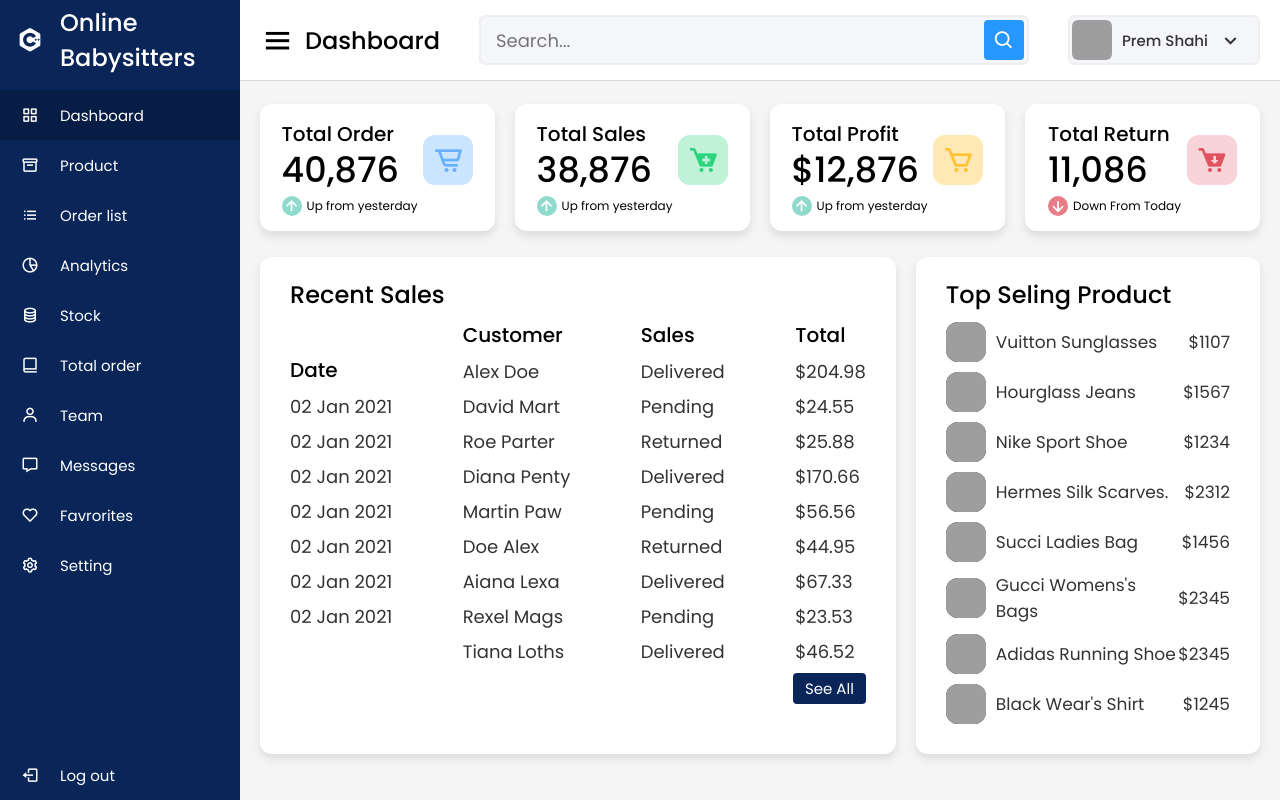
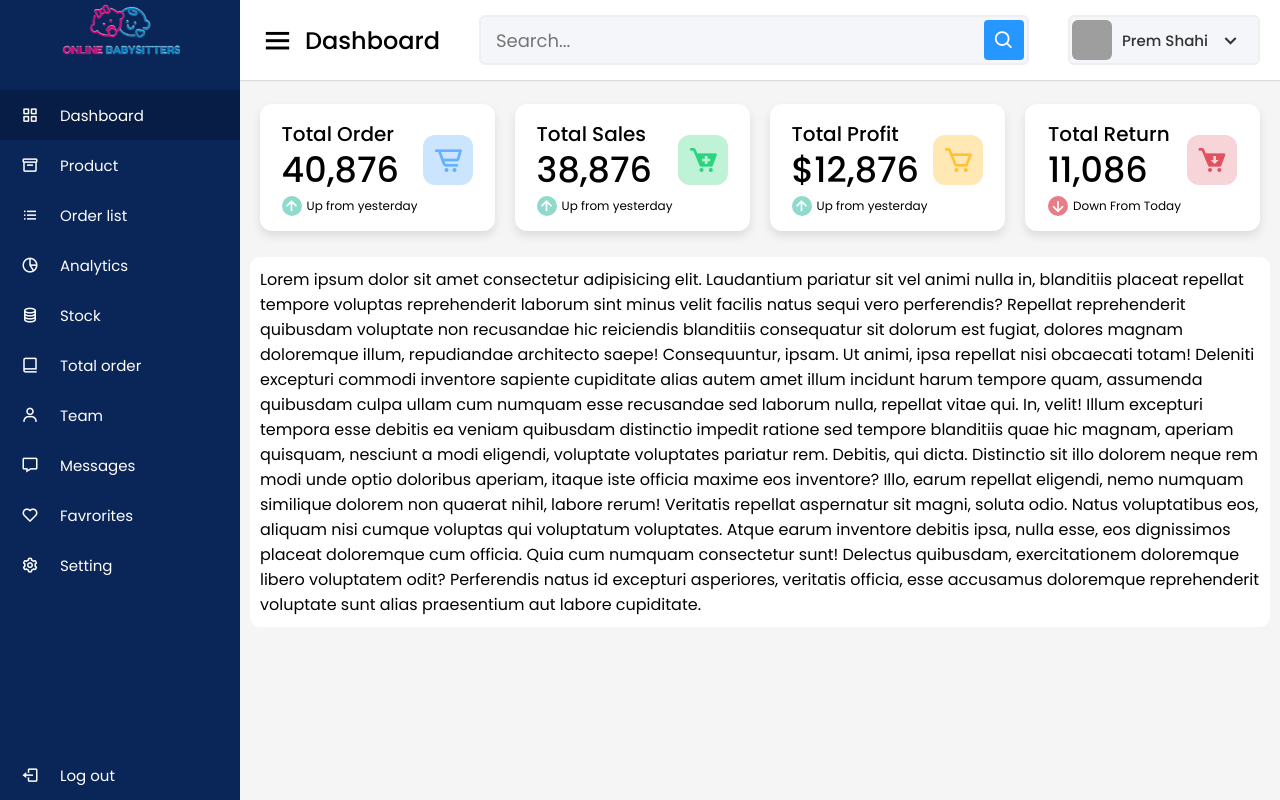
Before and after one commit to MAleemH/Online-Babysitters, a PHP site: page /admin/index.php in a window 1280 px wide. Run offline with PHP 8.4, Linux system fonts and the light colour scheme; grey boxes are pictures that could not be loaded.

Commit message:
Removed unnecessary data

```diff
--- a/admin/index.php
+++ b/admin/index.php
@@ -59,120 +59,15 @@
         </div>
       </div>
 
-      <div class="sales-boxes">
-        <div class="recent-sales box">
-          <div class="title">Recent Sales</div>
-          <div class="sales-details">
-            <ul class="details">
-              <li class="topic">Date</li>
-              <li><a href="#">02 Jan 2021</a></li>
-              <li><a href="#">02 Jan 2021</a></li>
-              <li><a href="#">02 Jan 2021</a></li>
-              <li><a href="#">02 Jan 2021</a></li>
-              <li><a href="#">02 Jan 2021</a></li>
-              <li><a href="#">02 Jan 2021</a></li>
-              <li><a href="#">02 Jan 2021</a></li>
-            </ul>
-            <ul class="details">
-            <li class="topic">Customer</li>
-            <li><a href="#">Alex Doe</a></li>
-            <li><a href="#">David Mart</a></li>
-            <li><a href="#">Roe Parter</a></li>
-            <li><a href="#">Diana Penty</a></li>
-            <li><a href="#">Martin Paw</a></li>
-            <li><a href="#">Doe Alex</a></li>
-            <li><a href="#">Aiana Lexa</a></li>
-            <li><a href="#">Rexel Mags</a></li>
-             <li><a href="#">Tiana Loths</a></li>
-          </ul>
-          <ul class="details">
-            <li class="topic">Sales</li>
-            <li><a href="#">Delivered</a></li>
-            <li><a href="#">Pending</a></li>
-            <li><a href="#">Returned</a></li>
-            <li><a href="#">Delivered</a></li>
-            <li><a href="#">Pending</a></li>
-            <li><a href="#">Returned</a></li>
-            <li><a href="#">Delivered</a></li>
-             <li><a href="#">Pending</a></li>
-            <li><a href="#">Delivered</a></li>
-          </ul>
-          <ul class="details">
-            <li class="topic">Total</li>
-            <li><a href="#">$204.98</a></li>
-            <li><a href="#">$24.55</a></li>
-            <li><a href="#">$25.88</a></li>
-            <li><a href="#">$170.66</a></li>
-            <li><a href="#">$56.56</a></li>
-            <li><a href="#">$44.95</a></li>
-            <li><a href="#">$67.33</a></li>
-             <li><a href="#">$23.53</a></li>
-             <li><a href="#">$46.52</a></li>
-          </ul>
-          </div>
-          <div class="button">
-            <a href="#">See All</a>
-          </div>
-        </div>
-        <div class="top-sales box">
-          <div class="title">Top Seling Product</div>
-          <ul class="top-sales-details">
-            <li>
-            <a href="#">
-              <img src="images/sunglasses.jpg" alt="">
-              <span class="product">Vuitton Sunglasses</span>
-            </a>
-            <span class="price">$1107</span>
-          </li>
-          <li>
-            <a href="#">
-               <img src="images/jeans.jpg" alt="">
-              <span class="product">Hourglass Jeans </span>
-            </a>
-            <span class="price">$1567</span>
-          </li>
-          <li>
-            <a href="#">
-             <img src="images/nike.jpg" alt="">
-              <span class="product">Nike Sport Shoe</span>
-            </a>
-            <span class="price">$1234</span>
-          </li>
-          <li>
-            <a href="#">
-              <img src="images/scarves.jpg" alt="">
-              <span class="product">Hermes Silk Scarves.</span>
-            </a>
-            <span class="price">$2312</span>
-          </li>
-          <li>
-            <a href="#">
-              <img src="images/blueBag.jpg" alt="">
-              <span class="product">Succi Ladies Bag</span>
-            </a>
-            <span class="price">$1456</span>
-          </li>
-          <li>
-            <a href="#">
-              <img src="images/bag.jpg" alt="">
-              <span class="product">Gucci Womens's Bags</span>
-            </a>
-            <span class="price">$2345</span>
-          <li>
-            <a href="#">
-              <img src="images/addidas.jpg" alt="">
-              <span class="product">Adidas Running Shoe</span>
-            </a>
-            <span class="price">$2345</span>
-          </li>
-          <li>
-            <a href="#">
-             <img src="images/shirt.jpg" alt="">
-              <span class="product">Black Wear's Shirt</span>
-            </a>
-            <span class="price">$1245</span>
-          </li>
-          </ul>
+      <div class="other-details">
+        <div>
+          Lorem ipsum dolor sit amet consectetur adipisicing elit. Laudantium pariatur sit vel animi nulla in, blanditiis placeat repellat tempore voluptas reprehenderit laborum sint minus velit facilis natus sequi vero perferendis?
+          Repellat reprehenderit quibusdam voluptate non recusandae hic reiciendis blanditiis consequatur sit dolorum est fugiat, dolores magnam doloremque illum, repudiandae architecto saepe! Consequuntur, ipsam. Ut animi, ipsa repellat nisi obcaecati totam!
+          Deleniti excepturi commodi inventore sapiente cupiditate alias autem amet illum incidunt harum tempore quam, assumenda quibusdam culpa ullam cum numquam esse recusandae sed laborum nulla, repellat vitae qui. In, velit!
+          Illum excepturi tempora esse debitis ea veniam quibusdam distinctio impedit ratione sed tempore blanditiis quae hic magnam, aperiam quisquam, nesciunt a modi eligendi, voluptate voluptates pariatur rem. Debitis, qui dicta.
+          Distinctio sit illo dolorem neque rem modi unde optio doloribus aperiam, itaque iste officia maxime eos inventore? Illo, earum repellat eligendi, nemo numquam similique dolorem non quaerat nihil, labore rerum!
+          Veritatis repellat aspernatur sit magni, soluta odio. Natus voluptatibus eos, aliquam nisi cumque voluptas qui voluptatum voluptates. Atque earum inventore debitis ipsa, nulla esse, eos dignissimos placeat doloremque cum officia.
+          Quia cum numquam consectetur sunt! Delectus quibusdam, exercitationem doloremque libero voluptatem odit? Perferendis natus id excepturi asperiores, veritatis officia, esse accusamus doloremque reprehenderit voluptate sunt alias praesentium aut labore cupiditate.
         </div>
       </div>
     </div>
@@ -182,6 +77,3 @@
   <?php
     include '../includes/admin_footer.php';
   ?>
-
-</body>
-</html>
--- a/css/admin_index.css
+++ b/css/admin_index.css
@@ -1,11 +1,13 @@
 /* Googlefont Poppins CDN Link */
 @import url('https://fonts.googleapis.com/css2?family=Poppins:wght@200;300;400;500;600;700&display=swap');
+
 *{
   margin: 0;
   padding: 0;
   box-sizing: border-box;
   font-family: 'Poppins', sans-serif;
 }
+
 .sidebar{
   position: fixed;
   height: 100%;
@@ -13,34 +15,28 @@
   background: #0A2558;
   transition: all 0.5s ease;
 }
+
 .sidebar.active{
   width: 60px;
 }
+
 .sidebar .logo-details{
   height: 80px;
   display: flex;
   align-items: center;
+  justify-content: center;
 }
-.sidebar .logo-details i{
-  font-size: 28px;
-  font-weight: 500;
-  color: #fff;
-  min-width: 60px;
-  text-align: center
-}
-.sidebar .logo-details .logo_name{
-  color: #fff;
-  font-size: 24px;
-  font-weight: 500;
-}
+
 .sidebar .nav-links{
   margin-top: 10px;
 }
+
 .sidebar .nav-links li{
   position: relative;
   list-style: none;
   height: 50px;
 }
+
 .sidebar .nav-links li a{
   height: 100%;
   width: 100%;
@@ -49,29 +45,35 @@
   text-decoration: none;
   transition: all 0.4s ease;
 }
+
 .sidebar .nav-links li a.active{
   background: #081D45;
 }
+
 .sidebar .nav-links li a:hover{
   background: #081D45;
 }
+
 .sidebar .nav-links li i{
   min-width: 60px;
   text-align: center;
   font-size: 18px;
   color: #fff;
 }
+
 .sidebar .nav-links li a .links_name{
   color: #fff;
   font-size: 15px;
   font-weight: 400;
   white-space: nowrap;
 }
+
 .sidebar .nav-links .log_out{
   position: absolute;
   bottom: 0;
   width: 100%;
 }
+
 .home-section{
   position: relative;
   background: #f5f5f5;
@@ -80,10 +82,12 @@
   left: 240px;
   transition: all 0.5s ease;
 }
+
 .sidebar.active ~ .home-section{
   width: calc(100% - 60px);
   left: 60px;
 }
+
 .home-section nav{
   display: flex;
   justify-content: space-between;
@@ -99,20 +103,24 @@
   box-shadow: 0 1px 1px rgba(0, 0, 0, 0.1);
   transition: all 0.5s ease;
 }
+
 .sidebar.active ~ .home-section nav{
   left: 60px;
   width: calc(100% - 60px);
 }
+
 .home-section nav .sidebar-button{
   display: flex;
   align-items: center;
   font-size: 24px;
   font-weight: 500;
 }
+
 nav .sidebar-button i{
   font-size: 35px;
   margin-right: 10px;
 }
+
 .home-section nav .search-box{
   position: relative;
   height: 50px;
@@ -120,6 +128,7 @@ nav .sidebar-button i{
   width: 100%;
   margin: 0 20px;
 }
+
 nav .search-box input{
   height: 100%;
   width: 100%;
@@ -130,6 +139,7 @@ nav .search-box input{
   font-size: 18px;
   padding: 0 15px;
 }
+
 nav .search-box .bx-search{
   position: absolute;
   height: 40px;
@@ -145,6 +155,7 @@ nav .search-box .bx-search{
   font-size: 22px;
   transition: all 0.4 ease;
 }
+
 .home-section nav .profile-details{
   display: flex;
   align-items: center;
@@ -155,12 +166,14 @@ nav .search-box .bx-search{
   min-width: 190px;
   padding: 0 15px 0 2px;
 }
+
 nav .profile-details img{
   height: 40px;
   width: 40px;
   border-radius: 6px;
   object-fit: cover;
 }
+
 nav .profile-details .admin_name{
   font-size: 15px;
   font-weight: 500;
@@ -168,14 +181,17 @@ nav .profile-details .admin_name{
   margin: 0 10px;
   white-space: nowrap;
 }
+
 nav .profile-details i{
   font-size: 25px;
   color: #333;
 }
+
 .home-section .home-content{
   position: relative;
   padding-top: 104px;
 }
+
 .home-content .overview-boxes{
   display: flex;
   align-items: center;
@@ -184,6 +200,7 @@ nav .profile-details i{
   padding: 0 20px;
   margin-bottom: 26px;
 }
+
 .overview-boxes .box{
   display: flex;
   align-items: center;
@@ -194,20 +211,24 @@ nav .profile-details i{
   border-radius: 12px;
   box-shadow: 0 5px 10px rgba(0,0,0,0.1);
 }
+
 .overview-boxes .box-topic{
   font-size: 20px;
   font-weight: 500;
 }
+
 .home-content .box .number{
   display: inline-block;
   font-size: 35px;
   margin-top: -6px;
   font-weight: 500;
 }
+
 .home-content .box .indicator{
   display: flex;
   align-items: center;
 }
+
 .home-content .box .indicator i{
   height: 20px;
   width: 20px;
@@ -219,12 +240,15 @@ nav .profile-details i{
   font-size: 20px;
   margin-right: 5px;
 }
+
 .box .indicator i.down{
   background: #e87d88;
 }
+
 .home-content .box .indicator .text{
   font-size: 12px;
 }
+
 .home-content .box .cart{
   display: inline-block;
   font-size: 32px;
@@ -237,201 +261,122 @@ nav .profile-details i{
   border-radius: 12px;
   margin: -15px 0 0 6px;
 }
+
 .home-content .box .cart.two{
   color: #2BD47D;
   background: #C0F2D8;
 }
+
 .home-content .box .cart.three{
   color: #ffc233;
   background: #ffe8b3;
 }
+
 .home-content .box .cart.four{
   color: #e05260;
   background: #f7d4d7;
 }
+
 .home-content .total-order{
   font-size: 20px;
   font-weight: 500;
 }
-.home-content .sales-boxes{
-  display: flex;
-  justify-content: space-between;
-  /* padding: 0 20px; */
+
+.other-details {
+  background-color: #fff;
+  margin: 10px;
+  padding: 10px;
+  border-radius: 10px;
 }
 
-/* left box */
-.home-content .sales-boxes .recent-sales{
-  width: 65%;
-  background: #fff;
-  padding: 20px 30px;
-  margin: 0 20px;
-  border-radius: 12px;
-  box-shadow: 0 5px 10px rgba(0, 0, 0, 0.1);
-}
-.home-content .sales-boxes .sales-details{
-  display: flex;
-  align-items: center;
-  justify-content: space-between;
-}
-.sales-boxes .box .title{
-  font-size: 24px;
-  font-weight: 500;
-  /* margin-bottom: 10px; */
-}
-.sales-boxes .sales-details li.topic{
-  font-size: 20px;
-  font-weight: 500;
-}
-.sales-boxes .sales-details li{
-  list-style: none;
-  margin: 8px 0;
-}
-.sales-boxes .sales-details li a{
-  font-size: 18px;
-  color: #333;
-  font-size: 400;
-  text-decoration: none;
-}
-.sales-boxes .box .button{
-  width: 100%;
-  display: flex;
-  justify-content: flex-end;
-}
-.sales-boxes .box .button a{
-  color: #fff;
-  background: #0A2558;
-  padding: 4px 12px;
-  font-size: 15px;
-  font-weight: 400;
-  border-radius: 4px;
-  text-decoration: none;
-  transition: all 0.3s ease;
-}
-.sales-boxes .box .button a:hover{
-  background:  #0d3073;
-}
+/* Responsive Media Query */
 
-/* Right box */
-.home-content .sales-boxes .top-sales{
-  width: 35%;
-  background: #fff;
-  padding: 20px 30px;
-  margin: 0 20px 0 0;
-  border-radius: 12px;
-  box-shadow: 0 5px 10px rgba(0, 0, 0, 0.1);
-}
-.sales-boxes .top-sales li{
-  display: flex;
-  align-items: center;
-  justify-content: space-between;
-  margin: 10px 0;
-}
-.sales-boxes .top-sales li a img{
-  height: 40px;
-  width: 40px;
-  object-fit: cover;
-  border-radius: 12px;
-  margin-right: 10px;
-  background: #333;
-}
-.sales-boxes .top-sales li a{
-  display: flex;
-  align-items: center;
-  text-decoration: none;
-}
-.sales-boxes .top-sales li .product,
-.price{
-  font-size: 17px;
-  font-weight: 400;
-  color: #333;
-}
-/* Responsive Media Query */
 @media (max-width: 1240px) {
   .sidebar{
     width: 60px;
   }
+
   .sidebar.active{
     width: 220px;
   }
+
   .home-section{
     width: calc(100% - 60px);
     left: 60px;
   }
+
   .sidebar.active ~ .home-section{
     /* width: calc(100% - 220px); */
     overflow: hidden;
     left: 220px;
   }
+
   .home-section nav{
     width: calc(100% - 60px);
     left: 60px;
   }
+
   .sidebar.active ~ .home-section nav{
     width: calc(100% - 220px);
     left: 220px;
   }
 }
-@media (max-width: 1150px) {
-  .home-content .sales-boxes{
-    flex-direction: column;
-  }
-  .home-content .sales-boxes .box{
-    width: 100%;
-    overflow-x: scroll;
-    margin-bottom: 30px;
-  }
-  .home-content .sales-boxes .top-sales{
-    margin: 0;
-  }
-}
+
 @media (max-width: 1000px) {
   .overview-boxes .box{
     width: calc(100% / 2 - 15px);
     margin-bottom: 15px;
   }
 }
+
 @media (max-width: 700px) {
   nav .sidebar-button .dashboard,
   nav .profile-details .admin_name,
   nav .profile-details i{
     display: none;
   }
+
   .home-section nav .profile-details{
     height: 50px;
     min-width: 40px;
   }
-  .home-content .sales-boxes .sales-details{
-    width: 560px;
 }
-}
+
 @media (max-width: 550px) {
   .overview-boxes .box{
     width: 100%;
     margin-bottom: 15px;
   }
+
   .sidebar.active ~ .home-section nav .profile-details{
     display: none;
   }
 }
+
 @media (max-width: 400px) {
   .sidebar{
     width: 0;
   }
+
   .sidebar.active{
     width: 60px;
   }
+
   .home-section{
     width: 100%;
     left: 0;
   }
+
   .sidebar.active ~ .home-section{
     left: 60px;
     width: calc(100% - 60px);
   }
+
   .home-section nav{
     width: 100%;
     left: 0;
   }
+
   .sidebar.active ~ .home-section nav{
     left: 60px;
     width: calc(100% - 60px);
--- a/includes/admin_footer.php
+++ b/includes/admin_footer.php
@@ -11,3 +11,5 @@
         sidebarBtn.classList.replace("bx-menu-alt-right", "bx-menu");
     }
  </script>
+ </body>
+</html>
--- a/includes/admin_head.php
+++ b/includes/admin_head.php
@@ -3,7 +3,7 @@
   <head>
     <meta charset="UTF-8">
     <title>Admin Dashboard</title>
-    <link rel="stylesheet" href="../css/admin_index.css">
+    <link rel="stylesheet" href="../css/admin_index.css?v=<?php echo time(); ?>">
     <!-- Boxicons CDN Link -->
     <link href='https://unpkg.com/boxicons@2.0.7/css/boxicons.min.css' rel='stylesheet'>
      <meta name="viewport" content="width=device-width, initial-scale=1.0">
--- a/includes/admin_sidebar.php
+++ b/includes/admin_sidebar.php
@@ -1,7 +1,6 @@
 <div class="sidebar">
     <div class="logo-details">
-      <i class='bx bxl-c-plus-plus'></i>
-      <span class="logo_name">Online Babysitters</span>
+      <img src="../images/logo.png" alt="" width="150" height="150" />
     </div>
       <ul class="nav-links">
         <li>
--- a/includes/head.php
+++ b/includes/head.php
@@ -18,7 +18,7 @@
     />
 
     <!-- Custom CSS -->
-    <link rel="stylesheet" href="css/index.css" />
+    <link rel="stylesheet" href="css/index.css?v=<?php echo time(); ?>" />
 
     <!-- Script for Services Carousel -->
     <script src="//cdnjs.cloudflare.com/ajax/libs/jquery/2.2.4/jquery.min.js"></script>
```
Lines whose indentation alone changed are shown as unchanged.
